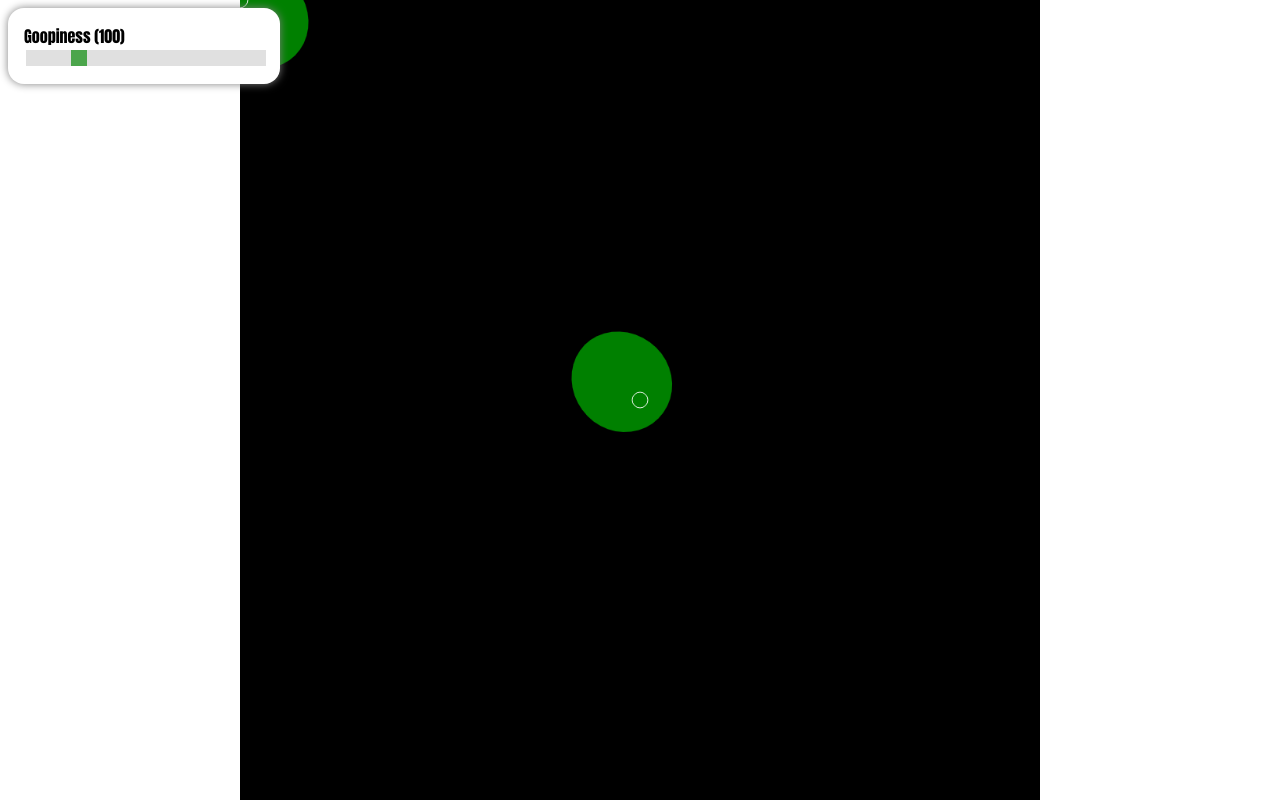
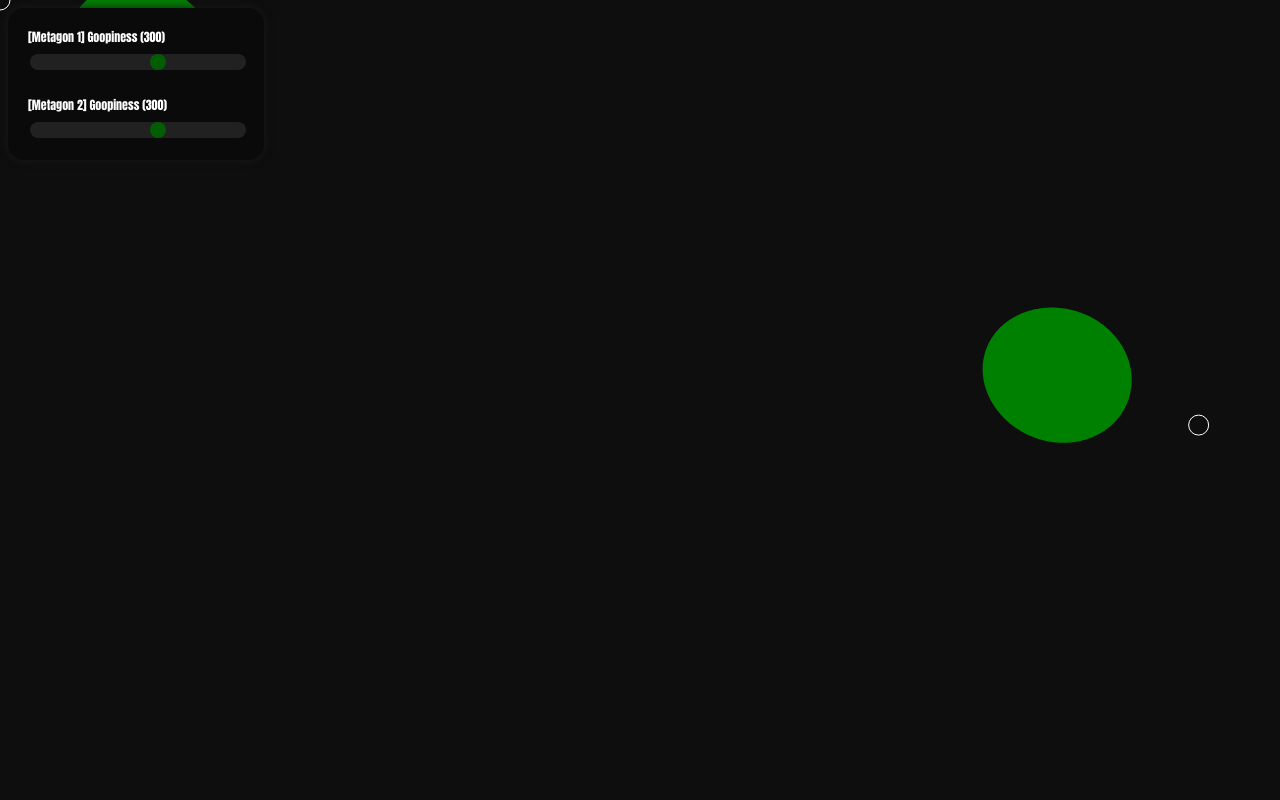
Before and after one commit to rockwillck/SDF, a plain HTML site: page index.html in a window 1280 px wide. Drawn offline with Linux system fonts and the light colour scheme.

Commit message:
Updated demo

```diff
--- a/index.html
+++ b/index.html
@@ -1,66 +1,104 @@
 <style>
+    ::-webkit-scrollbar {
+        width: 2vmin;
+        border-radius: 2vmin;
+    }
+
+    ::-webkit-scrollbar-track {
+        background: transparent;
+        border-radius: 2vmin;
+    }
+
+    ::-webkit-scrollbar-thumb {
+        background: #2c2c2c;
+        border-radius: 2vmin;
+    }
+
+    ::-webkit-scrollbar-thumb:hover {
+        background: #4b4b4b;
+    }
+
     canvas {
-        background-color: black;
         position:absolute;
-        left:50%;
-        top:50%;
-        transform: translate(-50%, -50%);
-        width:100vmin;
-        height:100vmin;
+        top:0;
+        left:0;
+        width:100%;
+        height:100%;
         z-index: 0;
+        background-color: rgb(14, 14, 14);
     }
     .goopSlider {
         position:absolute;
         z-index: 2;
-        font-family: Impact, Haettenschweiler, 'Arial Narrow Bold', sans-serif;
-        background-color: white;
-        padding:2vmin;
+        background-color: rgb(10, 10, 10);
         border-radius: 2vmin;
-        box-shadow: 0 0 1vmin gray;
+        box-shadow: 0 0 1vmin rgb(26, 26, 26);
         width:30vmin;
+        max-height: 40vh;
+        overflow-y: scroll;
+        padding:1vmin;
     }
     .slidecontainer {
         width: 100%;
     }
 
-    #goopiness {
+    .goopinessSlider {
         -webkit-appearance: none;
         appearance: none;
-        background: #d3d3d3;
+        background: #2b2b2b;
         outline: none;
         opacity: 0.7;
         -webkit-transition: .2s;
         transition: opacity .2s;
         width:100%;
+        margin-top:1vmin;
+        border-radius:1vmin;
+        height:2vmin;
     }
 
-    #goopiness:hover {
+    .goopinessSlider:hover {
         opacity: 1;
     }
 
-    #goopiness::-webkit-slider-thumb {
+    .goopinessSlider::-webkit-slider-thumb {
         -webkit-appearance: none;
         appearance: none;
         width: 2vmin;
         height: 2vmin;
         background: green;
         cursor: pointer;
+        border-radius:1vmin;
     }
 
-    #goopiness::-moz-range-thumb {
+    .goopinessSlider::-moz-range-thumb {
         width: 2vmin;
         height: 2vmin;
         background: green;
         cursor: pointer;
+        border-radius:1vmin;
+    }
+    .metagonAdj {
+        background-color: transparent;
+        border:none;
+        width:100%;
+        text-align: left;
+        font-family: Impact, Haettenschweiler, 'Arial Narrow Bold', sans-serif;
+        color:white;
+        font-size: 1.5vmin;
+        border-radius:2vmin;
+        padding:1.5vmin;
+        transition:0.2s;
+    }
+    .metagonAdj:hover {
+        background-color: rgb(97, 97, 97)
+    }
+    .metagonAdj:active {
+        background-color: rgb(50, 50, 50);
     }
 </style>
-<body>
+<body onresize="resize()">
     <canvas id="canvas"></canvas>
-    <div class="goopSlider">
-        <label id="goopLabel" for="goopiness">Goopiness (100)</label>
-        <div class="slidecontainer">
-            <input type="range" id="goopiness" name="goopiness" min="0" max="500" value="100" onchange="goopChange(this.value)">
-          </div>
+    <div class="goopSlider" id="goopSliderDiv">
     </div>
 </body>
 <script src="script.js"></script>
--- a/script.js
+++ b/script.js
@@ -1,24 +1,59 @@
 const canvas = document.getElementById("canvas")
 const ctx = canvas.getContext("2d")
-canvas.width = 1024
-canvas.height = 1024
+canvas.width = window.innerWidth
+canvas.height = window.innerHeight
 
-var goopiness = 100
-function goopChange(newGoopiness) {
-    goopiness = newGoopiness
-    document.getElementById("goopLabel").innerText = `Goopiness (${goopiness})`
+function resize() {
+    scaleFactor = Math.sqrt(window.innerWidth**2 + window.innerHeight**2)/Math.sqrt(canvas.width**2 + canvas.height**2)
+    oldCenter = {x:canvas.width/2, y:canvas.height/2}
+    canvas.width = window.innerWidth
+    canvas.height = window.innerHeight
+    metagons.forEach((mtgn) => {
+        mtgn.vertices.forEach((vertex) => {
+            vertex.x = canvas.width/2 + (vertex.x - oldCenter.x)*scaleFactor
+            vertex.y = canvas.height/2 + (vertex.y - oldCenter.y)*scaleFactor
+        })
+        mtgn.calculateCenter()
+    })
+}
+
+function goopChange(slider, newGoopiness, mtgnID) {
+    for (mtgn of metagons) {
+        if (mtgn.id == mtgnID) {
+            mtgn.gravity = newGoopiness
+            document.getElementById(`goopLabel${mtgn.id}`).innerText = `[${mtgn.name}] Goopiness (${newGoopiness})`
+            break
+        }
+    }
+}
+
+function makeMtgnActive(container) {
+    console.log(container)
+    container.style.backgroundColor = "gray"
+}
+
+var mouseActive = true
+function sliderActive(boolean) {
+    mouseActive = !boolean
 }
 
 function normalize(force) {
     return {x:force.x/Math.sqrt(force.x**2 + force.y**2), y:force.y/Math.sqrt(force.x**2 + force.y**2)}
 }
 
+function guidGenerator() {
+    return Math.random()*100
+}
+
+var metagons = []
 class Polygon {
-    constructor(vertices, gravity=1) {
+    constructor(vertices, gravity=100, name=`Metagon ${metagons.length + 1}`) {
         this.vertices = vertices
         this.gravity = gravity
         this.bufferVertices = vertices
         this.calculateCenter()
+        this.name = name
+        this.id = guidGenerator()
     }
 
     calculateCenter() {
@@ -31,20 +66,22 @@ class Polygon {
         this.center.y /= this.vertices.length
     }
 
-    update(objects) {
+    update(metagons) {
         this.bufferVertices = []
         this.vertices.forEach((vertex) => {
             let pull = {x:0, y:0}
-            let totalGravity = this.gravity
-            objects.forEach((obj) => {
-                totalGravity += obj.gravity
-                let pullChange = normalize({x:obj.center.x - vertex.x, y:obj.center.y - vertex.y})
-                pull.x += pullChange.x*obj.gravity
-                pull.y += pullChange.y*obj.gravity
+            let totalGravity = 1
+            metagons.forEach((mtgn) => {
+                if (mtgn != this) {
+                    totalGravity += 1
+                    let pullChange = normalize({x:mtgn.center.x - vertex.x, y:mtgn.center.y - vertex.y})
+                    pull.x += pullChange.x*mtgn.gravity
+                    pull.y += pullChange.y*mtgn.gravity
+                }
             })
             pull.x /= totalGravity
             pull.y /= totalGravity
-            this.bufferVertices.push({x:vertex.x + pull.x*goopiness, y:vertex.y + pull.y*goopiness})
+            this.bufferVertices.push({x:vertex.x + pull.x, y:vertex.y + pull.y})
         })
         this.calculateCenter()
     }
@@ -74,10 +111,10 @@ class Polygon {
 
 function generateCircle(x, y, radius) {
     let circleVertices = []
-    for (theta=0;theta<Math.PI*2;theta+=Math.PI/20) {
+    for (theta=0;theta<Math.PI*2;theta+=Math.PI/200) {
         circleVertices.push({x:x+Math.cos(theta)*radius, y:y+Math.sin(theta)*radius})
     }
-    return new Polygon(circleVertices)
+    return new Polygon(circleVertices, 300)
 }
 
 var mouse = [0, 0]
@@ -85,16 +122,30 @@ window.addEventListener(("mousemove"), (e) => {
     mouse = [e.clientX, e.clientY]
 })
 
-var objects = [generateCircle(canvas.width/2, canvas.height/2, 100), generateCircle(canvas.width/2 - 150, canvas.height/2, 100)]
+for (i=0;i<2;i++) {
+    metagons.push(generateCircle(canvas.width*Math.random(), canvas.height*Math.random(), Math.sqrt(canvas.width**2 + canvas.height**2)*0.05))
+}
+metagons.forEach((mtgn) => {
+    document.getElementById("goopSliderDiv").innerHTML += `
+    <button class="metagonAdj" id="${mtgn.id} onclick="makeMtgnActive(this)">
+    <label id="goopLabel${mtgn.id}" for="goopiness">[${mtgn.name}] Goopiness (${mtgn.gravity})</label>
+    <div class="slidecontainer">
+        <input type="range" class="goopinessSlider" name="goopiness" min="1" max="500" value="${mtgn.gravity}" oninput="goopChange(this, this.value, ${mtgn.id})" onmousedown="sliderActive(true)" onmouseup="sliderActive(false)">
+    </div>
+    </button>
+`
+})
 function animate() {
     requestAnimationFrame(animate)
     ctx.clearRect(0, 0, canvas.width, canvas.height)
 
-    objects[1].move(mouse[0] - objects[1].center.x, mouse[1] - objects[1].center.y)
+    if (mouseActive) {
+        metagons[1].move(mouse[0] - metagons[1].center.x, mouse[1] - metagons[1].center.y)
+    }
     ctx.fillStyle = "green"
-    objects.forEach((obj) => {
-        obj.update(objects)
-        obj.draw()
+    metagons.forEach((mtgn) => {
+        mtgn.update(metagons)
+        mtgn.draw()
     })
 }
 animate()
```
